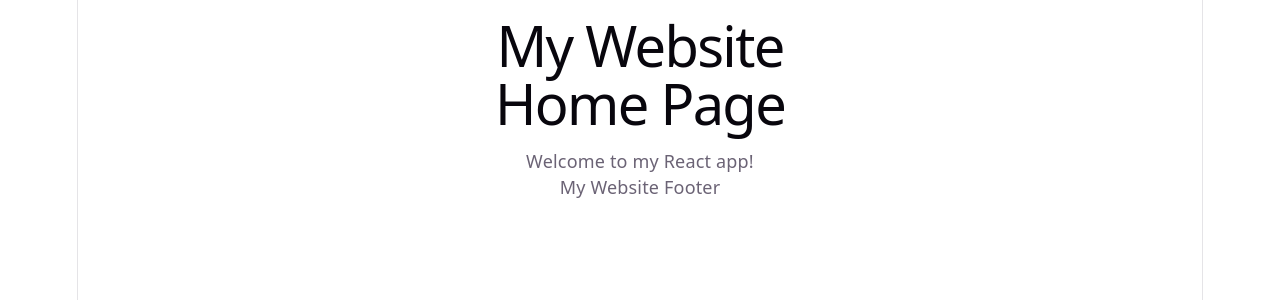
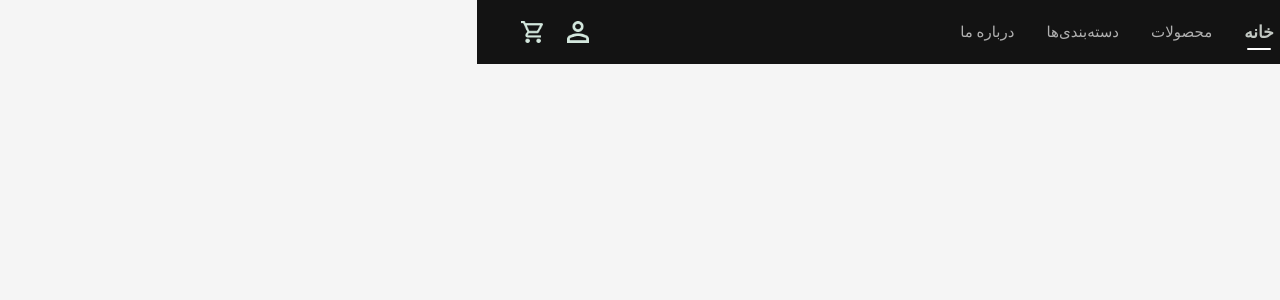
Before and after one commit to amrayi/PardeSara, a React (Vite) app: page / in a window 1280 px wide. Shown: the top 300 px of the page. Built offline with nearby package versions, Linux system fonts and the light colour scheme.

Commit message:
create header component and set styles

```diff
--- /dev/null
+++ b/src/components/Header.tsx
@@ -0,0 +1,55 @@
+import { NavLink } from 'react-router-dom';
+import '../styles/Header.css';
+import profile from '../assets/icons/Container.png';
+import buy from '../assets/icons/Icon.png';
+
+const navItems = [
+  { label: 'خانه',       path: '/' },
+  { label: 'محصولات',   path: '/products' },
+  { label: 'دسته‌بندی‌ها', path: '/categories' },
+  { label: 'درباره ما',  path: '/about' },
+];
+
+export default function Header() {
+  return (
+    <header className="header">
+      <div className="header__brand">
+        <span>پرده‌سرا</span>
+      </div>
+
+      <nav className="header__nav">
+        <ul className="header__nav-list">
+          {navItems.map((item) => (
+            <li key={item.path} className="header__nav-item">
+              <NavLink
+                to={item.path}
+                className={({ isActive }) =>
+                  `header__nav-link ${isActive ? 'header__nav-link--active' : ''}`
+                }
+              >
+                {item.label}
+              </NavLink>
+            </li>
+          ))}
+        </ul>
+      </nav>
+
+      <div className="header__actions">
+        <button className="header__icon-btn" aria-label="حساب کاربری">
+          <img
+            src= {profile}
+            alt="user"
+            className="header__icon"
+          />
+        </button>
+        <button className="header__icon-btn" aria-label="سبد خرید">
+          <img
+            src= {buy}
+            alt="cart"
+            className="header__icon"
+          />
+        </button>
+      </div>
+    </header>
+  );
+}
--- a/src/index.css
+++ b/src/index.css
@@ -1,111 +1,51 @@
 :root {
-  --text: #6b6375;
-  --text-h: #08060d;
-  --bg: #fff;
-  --border: #e5e4e7;
-  --code-bg: #f4f3ec;
-  --accent: #aa3bff;
-  --accent-bg: rgba(170, 59, 255, 0.1);
-  --accent-border: rgba(170, 59, 255, 0.5);
-  --social-bg: rgba(244, 243, 236, 0.5);
-  --shadow:
-    rgba(0, 0, 0, 0.1) 0 10px 15px -3px, rgba(0, 0, 0, 0.05) 0 4px 6px -2px;
+  --color-bg-footer: #1C1B1B;
+  --color-bg: #131313;
+  --color-bg-section: #424845;
+  --color-text-primary: #C2C8C3;
+  --color-text-muted: #b0b0b0;
+  --color-accent: #ffffff;
+  --color-underline: #ffffff;
 
-  --sans: system-ui, 'Segoe UI', Roboto, sans-serif;
-  --heading: system-ui, 'Segoe UI', Roboto, sans-serif;
-  --mono: ui-monospace, Consolas, monospace;
+  --font-family-base: 'Vazirmatn', 'Vazir';
+  --font-size-nav: 15px;
+  --font-size-nav-active: 17px;
+  --font-size-brand: 20px;
 
-  font: 18px/145% var(--sans);
-  letter-spacing: 0.18px;
-  color-scheme: light dark;
-  color: var(--text);
-  background: var(--bg);
-  font-synthesis: none;
-  text-rendering: optimizeLegibility;
-  -webkit-font-smoothing: antialiased;
-  -moz-osx-font-smoothing: grayscale;
+  --header-height: 64px;
+  --header-padding-x: 40px;
+  --nav-gap: 32px;
+  --icon-size: 22px;
+  --icon-gap: 16px;
 
-  @media (max-width: 1024px) {
-    font-size: 16px;
-  }
+  --underline-offset: 8px;
+  --underline-height: 2px;
+  --underline-width: 24px;
 }
 
-@media (prefers-color-scheme: dark) {
-  :root {
-    --text: #9ca3af;
-    --text-h: #f3f4f6;
-    --bg: #16171d;
-    --border: #2e303a;
-    --code-bg: #1f2028;
-    --accent: #c084fc;
-    --accent-bg: rgba(192, 132, 252, 0.15);
-    --accent-border: rgba(192, 132, 252, 0.5);
-    --social-bg: rgba(47, 48, 58, 0.5);
-    --shadow:
-      rgba(0, 0, 0, 0.4) 0 10px 15px -3px, rgba(0, 0, 0, 0.25) 0 4px 6px -2px;
-  }
-
-  #social .button-icon {
-    filter: invert(1) brightness(2);
-  }
-}
-
-#root {
-  width: 1126px;
-  max-width: 100%;
-  margin: 0 auto;
-  text-align: center;
-  border-inline: 1px solid var(--border);
-  min-height: 100svh;
-  display: flex;
-  flex-direction: column;
+*,
+*::before,
+*::after {
+  margin: 0;
+  padding: 0;
   box-sizing: border-box;
 }
 
-body {
-  margin: 0;
+html {
+  direction: rtl;
 }
 
-h1,
-h2 {
-  font-family: var(--heading);
-  font-weight: 500;
-  color: var(--text-h);
+body {
+  font-family: var(--font-family-base);
+  background-color: #f5f5f5;
+  color: var(--color-text-primary);
 }
 
-h1 {
-  font-size: 56px;
-  letter-spacing: -1.68px;
-  margin: 32px 0;
-  @media (max-width: 1024px) {
-    font-size: 36px;
-    margin: 20px 0;
-  }
-}
-h2 {
-  font-size: 24px;
-  line-height: 118%;
-  letter-spacing: -0.24px;
-  margin: 0 0 8px;
-  @media (max-width: 1024px) {
-    font-size: 20px;
-  }
-}
-p {
-  margin: 0;
+a {
+  text-decoration: none;
+  color: inherit;
 }
 
-code,
-.counter {
-  font-family: var(--mono);
-  display: inline-flex;
-  border-radius: 4px;
-  color: var(--text-h);
+ul {
+  list-style: none;
 }
-
-code {
-  font-size: 15px;
-  line-height: 135%;
-  padding: 4px 8px;
-  background: var(--code-bg);
-}
--- a/src/layouts/PublicLayout.tsx
+++ b/src/layouts/PublicLayout.tsx
@@ -1,12 +1,10 @@
 import { Outlet } from "react-router-dom";
+import Header from "../components/Header";
 
 function PublicLayout() {
   return (
     <div>
-        {/* add header component */}
-      <header>
-        <h1>My Website</h1>
-      </header>
+      <Header />
 
       <main>
         <Outlet />
--- /dev/null
+++ b/src/styles/Header.css
@@ -0,0 +1,96 @@
+/* ===== ساختار اصلی هدر ===== */
+.header {
+  display: flex;
+  align-items: center;
+  justify-content: space-between;
+  height: var(--header-height);
+  padding: 0 var(--header-padding-x);
+  background-color: var(--color-bg);
+  color: var(--color-text-primary);
+}
+
+/* ===== برند ===== */
+.header__brand {
+  flex: 1;
+  display: flex;
+  justify-content: flex-start;
+}
+
+.header__brand span {
+  font-size: var(--font-size-brand);
+  font-weight: 700;
+  letter-spacing: -0.5px;
+}
+
+/* ===== ناوبری ===== */
+.header__nav {
+  flex: 2;
+  display: flex;
+  justify-content: center;
+}
+
+.header__nav-list {
+  display: flex;
+  align-items: center;
+  gap: var(--nav-gap);
+}
+
+.header__nav-link {
+  position: relative;
+  font-size: var(--font-size-nav);
+  color: var(--color-text-muted);
+  transition: color 0.25s ease, font-size 0.25s ease;
+  padding-bottom: var(--underline-offset);
+}
+
+.header__nav-link:hover {
+  color: var(--color-text-primary);
+}
+
+/* حالت فعال: بزرگ‌تر + خط زیر */
+.header__nav-link--active {
+  font-size: var(--font-size-nav-active);
+  color: var(--color-text-primary);
+  font-weight: 600;
+}
+
+.header__nav-link--active::after {
+  content: '';
+  position: absolute;
+  bottom: 0;
+  right: 50%;
+  transform: translateX(50%);
+  width: var(--underline-width);
+  height: var(--underline-height);
+  background-color: var(--color-underline);
+  border-radius: 2px;
+}
+
+/* ===== آیکون‌ها ===== */
+.header__actions {
+  flex: 1;
+  display: flex;
+  justify-content: flex-end;
+  align-items: center;
+  gap: var(--icon-gap);
+}
+
+.header__icon-btn {
+  background: none;
+  border: none;
+  cursor: pointer;
+  padding: 4px;
+  display: flex;
+  align-items: center;
+  justify-content: center;
+  transition: opacity 0.2s ease;
+}
+
+.header__icon-btn:hover {
+  opacity: 0.75;
+}
+
+.header__icon {
+  width: var(--icon-size);
+  height: var(--icon-size);
+}
```
Also changed, not shown: src/assets/icons/Container.png (added), src/assets/icons/Icon.png (added).
